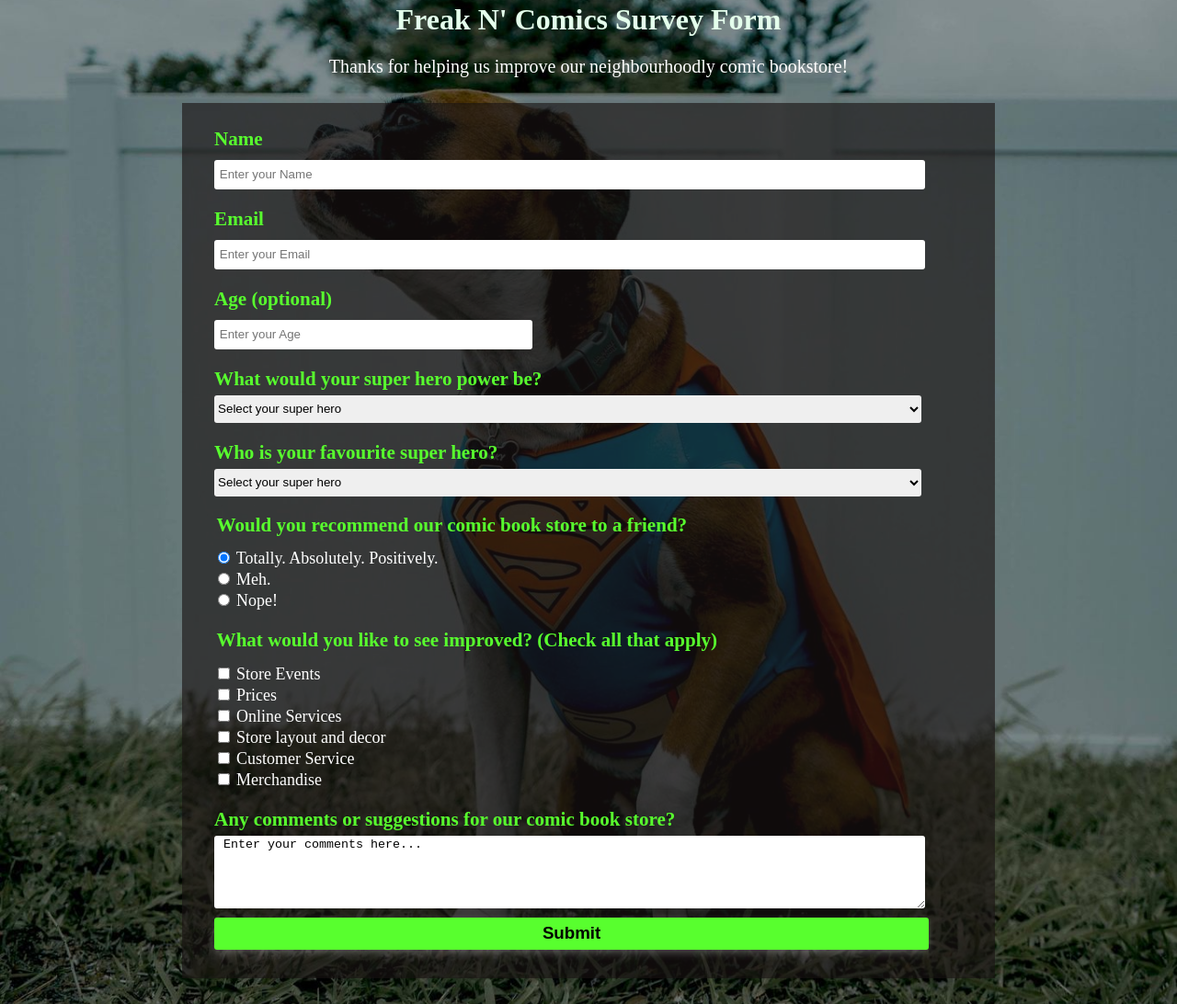
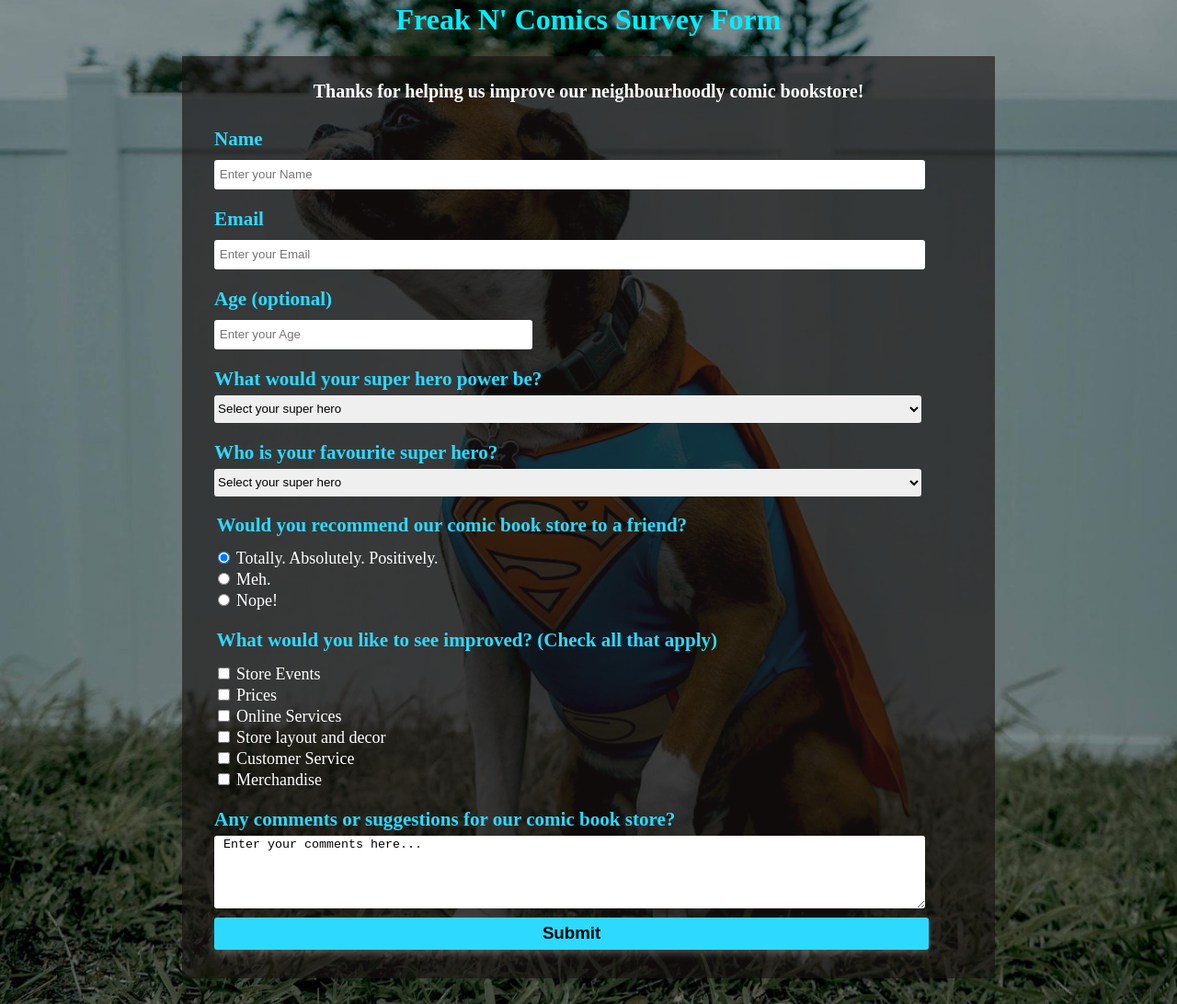
Before and after one commit to GWJL/FreecodecampProject2-SurveyForm, a plain HTML site: page index.html in a window 1280 px wide. Shown: the part 25-1117 px from the top of the page at 92% size. Drawn offline with Linux system fonts and the light colour scheme.

Commit message:
Modified color contrasts for accessibility

```diff
--- a/css/styles.css
+++ b/css/styles.css
@@ -11,11 +11,12 @@ body {
 
 h1{
     margin-top: 28px;
-    color:#e4ffec;
+    color:#00eeff;
+
 }
 
 h3{
-    color: #58ff2e;
+    color: #2ED9FF;
 }
 
 h2, #description {
@@ -32,9 +33,10 @@ h3{
 }
 
 #description{
-    margin-top: 0px;
+    margin-top: 20px;
     margin-bottom: 28px;
     font-size: 20px;
+    font-weight: bold;
 }
 
 form {
@@ -42,7 +44,7 @@ background-color: rgba(24, 19, 19, 0.623);
 margin-bottom: 20px;
 }
 
-/************ Sizing and positioning content ************/
+/************ Content ************/
 
 .big, .small, textarea {
     border-radius: 3px;
@@ -80,7 +82,7 @@ legend{
 }
 
 input[type=submit]{
-    background-color:#58ff2e;
+    background-color:#2ED9FF;
     width: 91%;
     height: 35px;
     border-radius: 3px;
--- a/index.html
+++ b/index.html
@@ -18,12 +18,12 @@
             Freak N' Comics Survey Form
         </h1>
 
-        <p id="description">Thanks for helping us improve our
-            neighbourhoodly comic bookstore!</p>
-
         <div class="form">
             <form id="survey-form" action="">
                 <fieldset>
+
+                    <p id="description">Thanks for helping us improve our
+                        neighbourhoodly comic bookstore!</p>
 
                     <label for="name" id="name-label">
                         <h3>Name</h3>
```
